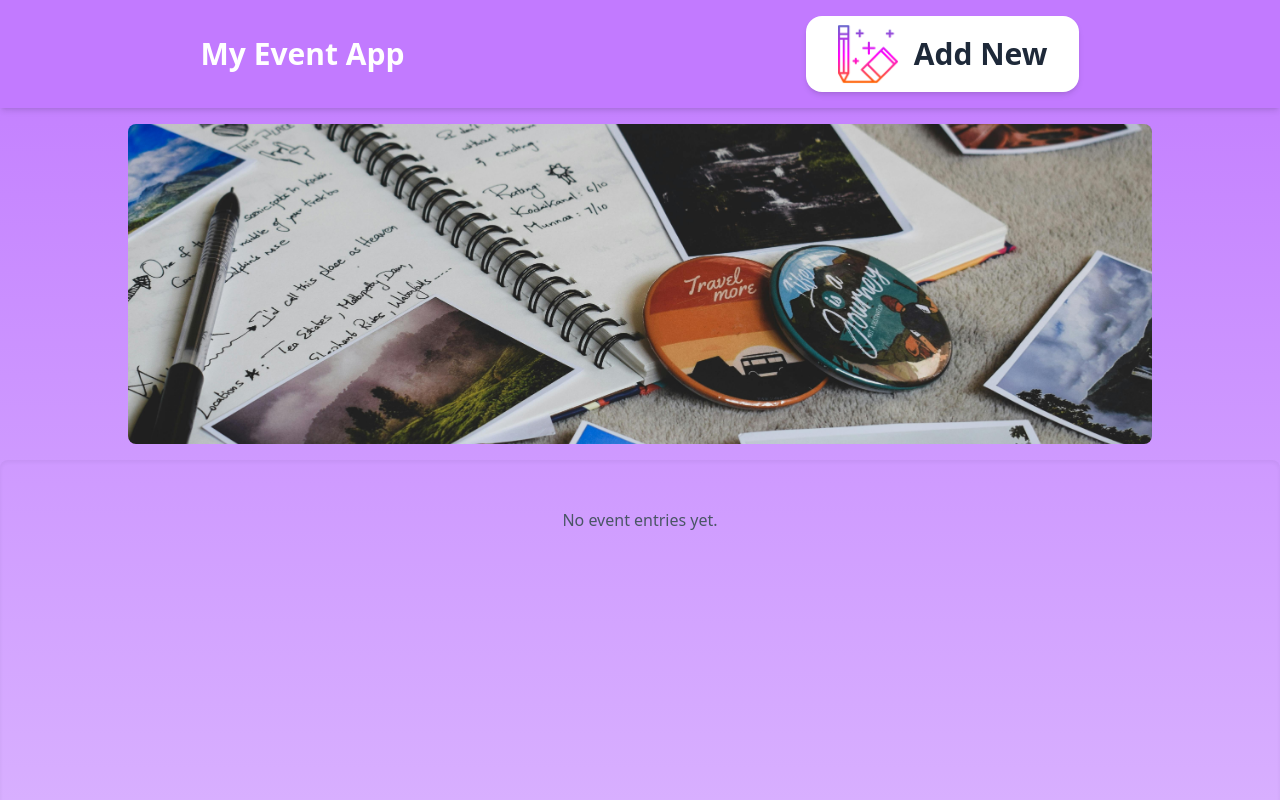
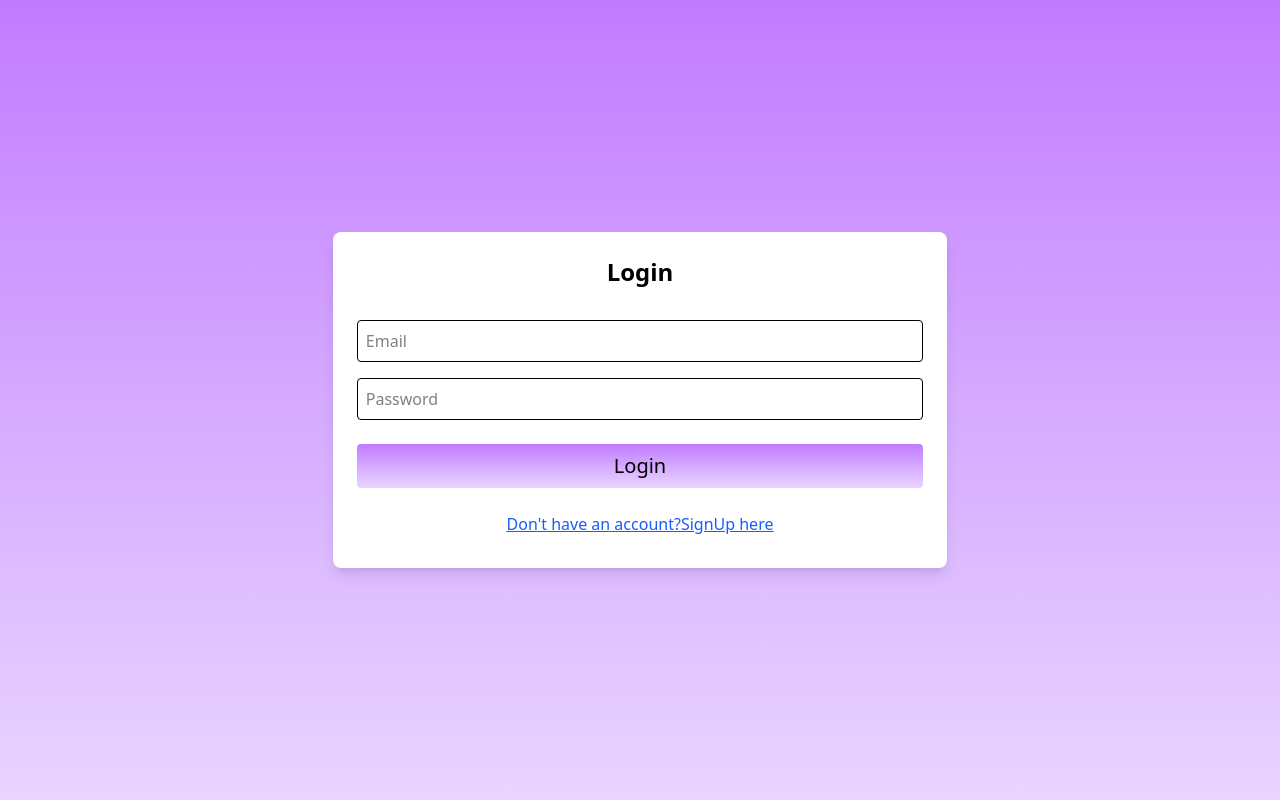
Before and after one commit to WildSibyl/Event-scheduler, a React (Vite) app: page /login in a window 1280 px wide. Shown: the top 800 px of the page. Built offline with nearby package versions, Linux system fonts and the light colour scheme.

Commit message:
added Login and signup page

```diff
--- a/package.json
+++ b/package.json
@@ -13,6 +13,7 @@
     "@tailwindcss/vite": "^4.0.15",
     "react": "^19.0.0",
     "react-dom": "^19.0.0",
+    "react-router": "^7.4.1",
     "tailwind-scrollbar": "^4.0.1",
     "tailwindcss": "^4.0.15"
   },
--- a/src/App.jsx
+++ b/src/App.jsx
@@ -1,16 +1,26 @@
 import "./App.css";
 import { Home } from "./components/Home";
 import Modal from "./components/Modal";
+import { AuthProvider } from "./context/AuthContext";
+import { BrowserRouter, Route, Routes, Navigate } from "react-router";
+import { Login } from "./Pages/Login";
+import Signup from "./Pages/Signup";
+
 /* import { useState } from "react";*/
 function App() {
   /* const [addOpen, setAddOpen] = useState(false);*/
 
   return (
-    <>
-      <div>
-        <Home />
-      </div>
-    </>
+    <BrowserRouter>
+      <AuthProvider>
+        <Routes>
+          <Route path="/" element={<Home />} />
+          <Route path="/signup" element={<Signup />} />
+          <Route path="/login" element={<Login />} />
+          <Route path="/home" element={<Home />} />
+        </Routes>
+      </AuthProvider>
+    </BrowserRouter>
   );
 }
 
--- /dev/null
+++ b/src/Pages/Login.jsx
@@ -0,0 +1,70 @@
+import { useState, useContext } from "react";
+import { AuthContext } from "../context/AuthContext";
+import { Link } from "react-router";
+
+export const Login = () => {
+  const [formData, setFormData] = useState({ email: "", password: "" });
+  const [error, setError] = useState("");
+  const { login } = useContext(AuthContext);
+
+  const handleChange = (e) => {
+    setFormData({ ...formData, [e.target.name]: e.target.value });
+  };
+
+  const handleSubmit = async (e) => {
+    e.preventDefault();
+    setError("");
+
+    try {
+      const response = await fetch("http://localhost:3001/api/auth/login", {
+        method: "POST",
+        headers: { "Content-Type": "application/json" },
+        body: JSON.stringify(formData),
+      });
+
+      const data = await response.json();
+      if (!response.ok) throw new Error(data.message || "Login failed");
+
+      login(data.apiKey);
+    } catch (err) {
+      setError(err.message);
+    }
+  };
+
+  return (
+    <div className="flex justify-center items-center h-screen bg-gradient-to-b from-purple-400 to-purple-200 shadow:md">
+      <form
+        onSubmit={handleSubmit}
+        className="p-6 bg-white shadow-lg rounded-lg"
+      >
+        <h2 className="text-2xl font-bold text-center mb-6">Login</h2>
+        {error && <p className="text-red-500">{error}</p>}
+        <input
+          className="w-full p-2 border rounded my-2"
+          type="email"
+          name="email"
+          placeholder="Email"
+          onChange={handleChange}
+          required
+        />
+        <input
+          className="w-full p-2 border rounded my-2 mb-6"
+          type="password"
+          name="password"
+          placeholder="Password"
+          onChange={handleChange}
+          required
+        />
+        <button
+          type="submit"
+          className="w-full p-2 bg-gradient-to-b from-purple-400 to-purple-200 font-medium text-xl rounded cursor-pointer"
+        >
+          Login
+        </button>
+        <h1 className=" p-2 font-medium text-blue-600 underline cursor-pointer mt-4 text-center">
+          <Link to="/signup">Don't have an account?SignUp here</Link>
+        </h1>
+      </form>
+    </div>
+  );
+};
--- /dev/null
+++ b/src/Pages/Signup.jsx
@@ -0,0 +1,81 @@
+import { useState, useContext } from "react";
+import { AuthContext } from "../context/AuthContext";
+import { useNavigate } from "react-router";
+import { Link } from "react-router";
+
+const Signup = () => {
+  const [formData, setFormData] = useState({
+    // username: "",
+    email: "",
+    password: "",
+  });
+  const [error, setError] = useState("");
+  const navigate = useNavigate();
+
+  const handleChange = (e) => {
+    setFormData({ ...formData, [e.target.name]: e.target.value });
+  };
+
+  const handleSubmit = async (e) => {
+    e.preventDefault();
+    setError("");
+
+    try {
+      const response = await fetch("http://localhost:3001/api/users", {
+        method: "POST",
+        headers: { "Content-Type": "application/json" },
+        body: JSON.stringify(formData),
+      });
+
+      const data = await response.json();
+      if (!response.ok) throw new Error(data.message || "Signup failed");
+
+      navigate("/login");
+    } catch (err) {
+      setError(err.message);
+    }
+  };
+
+  return (
+    <div className="flex justify-center items-center h-screen bg-gradient-to-b from-purple-400 to-purple-200 shadow:md ">
+      <form
+        onSubmit={handleSubmit}
+        className="p-6 bg-white shadow-lg rounded-lg"
+      >
+        <h2 className="text-2xl font-bold text-center mb-6">Sign Up</h2>
+
+        {error && <p className="text-red-500">{error}</p>}
+
+        <input
+          className="w-full p-2 border rounded my-2"
+          type="email"
+          name="email"
+          placeholder="Email"
+          onChange={handleChange}
+          required
+        />
+        <input
+          className="w-full p-2 border rounded my-2 mb-6"
+          type="password"
+          name="password"
+          placeholder="Password"
+          onChange={handleChange}
+          required
+        />
+
+        <button
+          type="submit"
+          className="w-full p-2 bg-gradient-to-b from-purple-400 to-purple-200 font-medium text-xl rounded cursor-pointer hover:bg-blue-200"
+        >
+          Sign Up
+        </button>
+
+        <h1 className=" p-2 font-medium text-blue-600 underline cursor-pointer mt-4 text-center">
+          <Link to="/login">Already have an account?</Link>
+        </h1>
+      </form>
+    </div>
+  );
+};
+
+export default Signup;
--- a/src/components/Home.jsx
+++ b/src/components/Home.jsx
@@ -3,10 +3,14 @@ import Modal from "../components/Modal";
 import EventEntries from "../components/EventEntries";
 import React, { useState, useEffect } from "react";
 import pencilIcon from "../assets/pencil.png"; // Import the pencil icon
+import { useNavigate } from "react-router";
 
 export const Home = () => {
   const [addOpen, setAddOpen] = useState(false);
   const [eventEntries, setEventEntries] = useState([]);
+  // use navigate for login
+
+  const navigate = useNavigate();
 
   // Function to fetch event entries from localStorage
   const fetchEventEntries = () => {
@@ -35,13 +39,25 @@ export const Home = () => {
         <span>My Event App</span>
 
         <button
-          className="bg-white text-gray-800 rounded-2xl shadow-md px-8 py-2 flex items-center gap-4 cursor-pointer hover:bg-purple-200 hover:shadow-lg transition duration-300 ease-in-out md:mt-0 sm:mt-4"
+          className="bg-white text-gray-800 rounded-2xl shadow-md px-8 py-2 flex items-center cursor-pointer hover:bg-purple-200 hover:shadow-lg transition duration-300 ease-in-out md:mt-0 sm:mt-4"
           onClick={() => setAddOpen((prev) => !prev)}
         >
           <img src={pencilIcon} alt="Pencil Icon" className="w-15 h-15" />
           <span className="font-bold text-xxl"> Add New</span>
         </button>
         <Modal add={addOpen} changeAdd={setAddOpen} />
+        <button
+          onClick={() => navigate("/login")}
+          className="bg-white text-gray-800 rounded-2xl shadow-md px-8 py-2 flex items-center cursor-pointer hover:bg-purple-200 hover:shadow-lg transition duration-300 ease-in-out md:mt-0 sm:mt-4"
+        >
+          Login
+        </button>
+        <button
+          onClick={() => navigate("/signup")}
+          className="bg-white text-gray-800 rounded-2xl shadow-md px-8 py-2 flex items-center cursor-pointer hover:bg-purple-200 hover:shadow-lg transition duration-300 ease-in-out md:mt-0 sm:mt-4"
+        >
+          Signup
+        </button>
       </header>
 
       <main className="flex-grow ">
--- /dev/null
+++ b/src/context/AuthContext.jsx
@@ -0,0 +1,36 @@
+import { createContext, useState, useEffect } from "react";
+import { useNavigate } from "react-router";
+
+// Create AuthContext
+export const AuthContext = createContext();
+
+export const AuthProvider = ({ children }) => {
+  const [user, setUser] = useState(null);
+  const navigate = useNavigate();
+
+  useEffect(() => {
+    // Check if user is already logged in (from localStorage)
+    const storedUser = localStorage.getItem("apiKey");
+    if (storedUser) {
+      setUser(storedUser);
+    }
+  }, []);
+
+  const login = (apiKey) => {
+    localStorage.setItem("apiKey", apiKey);
+    setUser(apiKey);
+    navigate("/home");
+  };
+
+  const logout = () => {
+    localStorage.removeItem("apiKey");
+    setUser(null);
+    // navigate("/signin");
+  };
+
+  return (
+    <AuthContext.Provider value={{ user, login, logout }}>
+      {children}
+    </AuthContext.Provider>
+  );
+};
```
Also changed, not shown: 1 other file (tests, documents, lock files or other folders).
